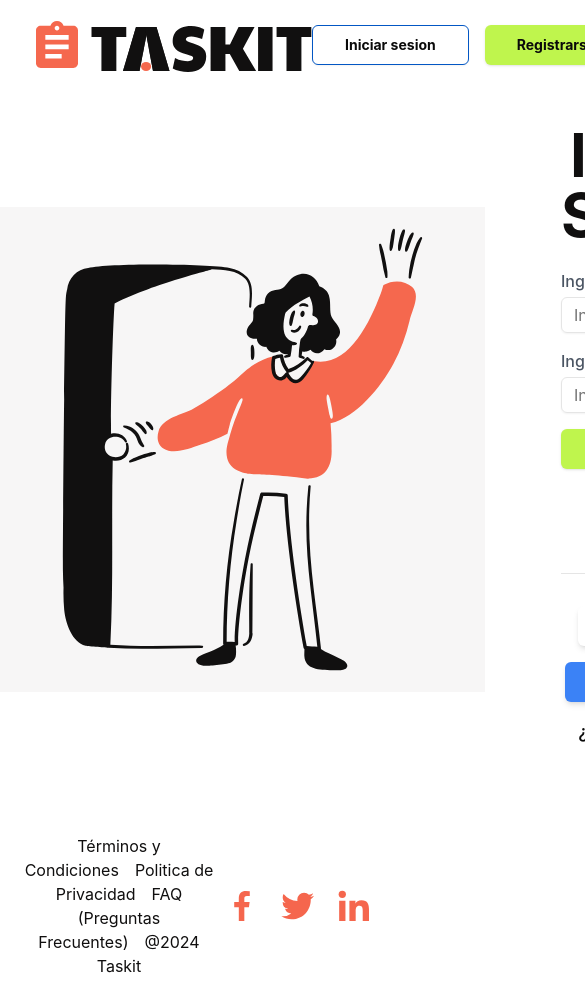
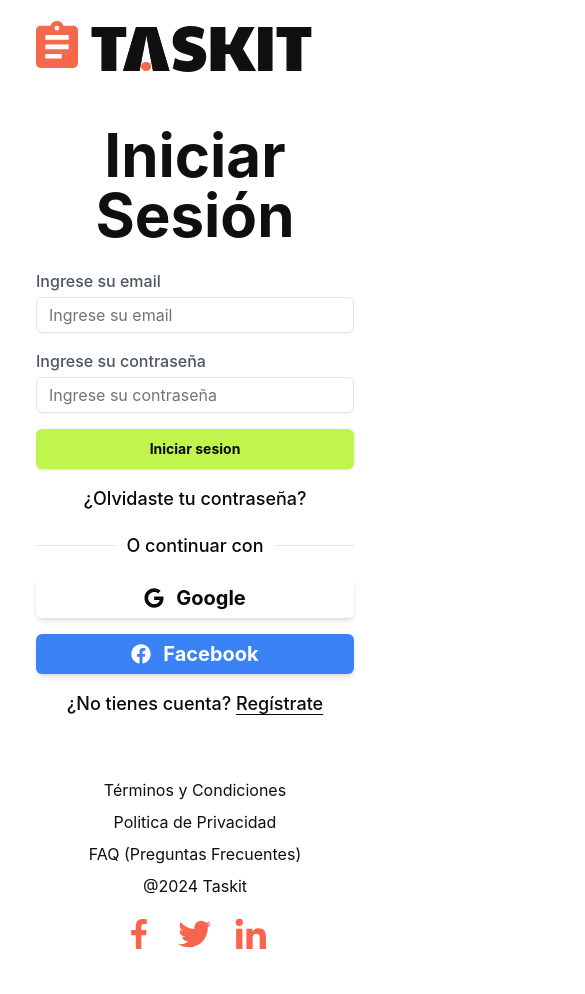
Before and after one commit to cjgv1809/Taskit-Frontend, a React (Vite) app: page /sign-in in a window 390 px wide. Shown: the top 994 px of the page, 585 px wide, since content can reach past the window. After the commit the page ends 970 px from the top, so only its background shows below. Built offline with nearby package versions, Linux system fonts and the light colour scheme.

Commit message:
fix some styles for mobile view in components

```diff
--- a/src/App.tsx
+++ b/src/App.tsx
@@ -10,7 +10,7 @@
       <Routes>
         <Route path="/" element={<HomeView />} />
         <Route path="/sign-in" element={<SignInView />} />
-        <Route path="/register" element={<RegisterView />} />
+        <Route path="/sign-up" element={<RegisterView />} />
         <Route path="*" element={<NotFoundView />} />
       </Routes>
     </>
--- a/src/components/FeaturedCharacteristics.tsx
+++ b/src/components/FeaturedCharacteristics.tsx
@@ -320,7 +320,7 @@
   return (
     <section className="bg-accent py-16 px-4">
       <div className="container mx-auto">
-        <h2 className="text-6xl font-bold mb-10 text-white text-center">
+        <h2 className="text-4xl md:text-6xl font-bold mb-10 text-white text-center">
           Características Destacadas
         </h2>
         <div className="grid grid-cols-1 md:grid-cols-3 gap-8">
--- a/src/components/Footer.tsx
+++ b/src/components/Footer.tsx
@@ -1,24 +1,37 @@
 import { BiLogoFacebook, BiLogoTwitter, BiLogoLinkedin } from "react-icons/bi";
+import { Link } from "react-router-dom";
 
 function Footer() {
   return (
     <footer className="bg-white py-4 px-4 text-center">
-      <div className="container mx-auto flex items-center justify-between">
-        <div className="mt-2 space-x-4">
-          <a href="#" className="text-typography font-normal hover:underline">
+      <div className="container mx-auto flex flex-col items-center justify-between md:flex-row">
+        <div className="mt-2 flex flex-col space-y-2 items-center md:items-center md:flex-row md:space-x-4 md:space-y-0">
+          <Link
+            to="#"
+            className="text-typography font-normal hover:underline"
+          >
             Términos y Condiciones
-          </a>
-          <a href="#" className="text-typography font-normal hover:underline">
+          </Link>
+          <Link
+            to="#"
+            className="text-typography font-normal hover:underline"
+          >
             Politica de Privacidad
-          </a>
-          <a href="#" className="text-typography font-normal hover:underline">
+          </Link>
+          <Link
+            to="#"
+            className="text-typography font-normal hover:underline"
+          >
             FAQ (Preguntas Frecuentes)
-          </a>
-          <a href="#" className="text-typography font-normal hover:underline">
+          </Link>
+          <Link
+            to="#"
+            className="text-typography font-normal hover:underline"
+          >
             @{new Date().getFullYear()} Taskit
-          </a>
+          </Link>
         </div>
-        <div className="mt-2 flex items-center gap-4">
+        <div className="md:mt-2 mt-4 flex items-center gap-4">
           <a href="#" className="text-accent hover:underline">
             <BiLogoFacebook size={40} />
           </a>
--- a/src/components/Header.tsx
+++ b/src/components/Header.tsx
@@ -1,3 +1,4 @@
+import { Link } from "react-router-dom";
 import { Button } from "@/components/ui/button";
 
 function Header() {
@@ -5,7 +6,7 @@
     <header className="bg-white w-full mx-auto sticky top-0 px-9">
       <div className="flex justify-between items-center">
         <div>
-          <a href="/">
+          <Link to="/">
             <svg
               width="276"
               height="89"
@@ -43,14 +44,14 @@
                 fill="#F5684E"
               />
             </svg>
-          </a>
+          </Link>
         </div>
-        <div className="flex gap-4 items-center">
-          <Button variant="outline" size="lg">
-            Iniciar sesion
+        <div className="hidden md:flex gap-4 items-center">
+          <Button variant="outline" size="lg" asChild>
+            <Link to="/sign-in">Iniciar Sesión</Link>
           </Button>
-          <Button variant="default" size="lg">
-            Registrarse
+          <Button variant="default" size="lg" asChild>
+            <Link to="/sign-up">Registrarse</Link>
           </Button>
         </div>
       </div>
--- a/src/components/Hero.tsx
+++ b/src/components/Hero.tsx
@@ -4,16 +4,16 @@
   return (
     <section className="bg-secondary text-white py-16 px-4">
       <div className="container mx-auto flex flex-col md:flex-row md:gap-10 items-center justify-between">
-        <div className="md:flex-1 mb-8 md:mb-0">
-          <h1 className="text-7xl font-bold mb-4">
+        <div className="md:flex-1 md:block mb-8 md:mb-0 flex flex-col">
+          <h1 className="text-5xl md:text-7xl font-bold mb-4 text-balance text-center md:text-left">
             Organízate y despega hacia tus metas.
           </h1>
-          <p className="text-2xl font-semibold mb-6">
+          <p className="text-lg md:text-2xl font-semibold mb-6 text-pretty text-center md:text-left">
             Nuestra aplicación te permite gestionar tus tareas de manera
             eficiente, mantener el control de tus proyectos y lograr tus
             objetivos con facilidad.
           </p>
-          <Button variant="default" size="lg">
+          <Button variant="default" size="lg" className="self-center">
             Comienza ahora
           </Button>
         </div>
--- a/src/components/MiddleSection.tsx
+++ b/src/components/MiddleSection.tsx
@@ -1,12 +1,12 @@
 function MiddleSection() {
   return (
-    <section className="bg-white py-16 px-4">
+    <section className="bg-primary py-16 px-4">
       <div className="container mx-auto text-center flex flex-col items-center">
         <div className="text-center">
-          <h2 className="text-6xl text-secondary font-bold mb-4">
-            Haz Más con Menos Esfuerzo
+          <h2 className="text-4xl md:text-6xl text-secondary font-bold mb-4">
+            Haz más con menos esfuerzo
           </h2>
-          <p className="text-2xl max-w-4xl text-typography font-semibold">
+          <p className="text-lg md:text-2xl max-w-4xl text-typography font-semibold">
             Crea, edita y organiza tus tareas en todo momento. Personaliza las
             tareas con etiquetas y categorías para mantener todo en orden.
           </p>
--- a/src/components/TrialSection.tsx
+++ b/src/components/TrialSection.tsx
@@ -6,8 +6,8 @@
     <section className="bg-secondary text-white py-16 px-4">
       <div className="container mx-auto flex flex-col md:flex-row items-center justify-between">
         <div className="text-center">
-          <h2 className="text-7xl font-bold mb-6">¡Prueba Taskit Hoy!</h2>
-          <p className="text-2xl font-semibold mb-8">
+          <h2 className="text-5xl md:text-7xl font-bold mb-6 text-balance">¡Prueba Taskit Hoy!</h2>
+          <p className="text-lg md:text-2xl font-semibold mb-8 text-pretty">
             Comienza gratis. No se requiere tarjeta de crédito.
           </p>
           <Button variant="default" size="lg">
--- a/src/index.css
+++ b/src/index.css
@@ -67,7 +67,10 @@
   * {
     @apply border-border;
   }
+  html {
+    @apply overflow-x-hidden;
+  }
   body {
-    @apply bg-background text-foreground;
+    @apply bg-background text-foreground overflow-x-hidden max-w-7xl mx-auto min-h-screen;
   }
 }
--- a/src/views/SignInView.tsx
+++ b/src/views/SignInView.tsx
@@ -11,7 +11,7 @@
     <>
       <Header />
       <main className="flex items-center gap-10">
-        <div className="bg-[#F7F6F6] flex-1">
+        <div className="bg-[#F7F6F6] flex-1 hidden md:block">
           <svg
             width="485"
             height="485"
@@ -131,18 +131,21 @@
             <Button variant="default" size="lg">
               Iniciar sesion
             </Button>
-            <Link to="" className="text-end font-medium text-lg">
+            <Link
+              to=""
+              className="text-center md:text-right font-medium text-lg"
+            >
               ¿Olvidaste tu contraseña?
             </Link>
           </form>
           <div className="flex items-center my-4">
-            <Separator className="my-4 w-1/3" />
-            <span className="w-1/3 text-nowrap text-center font-medium text-lg">
+            <Separator className="my-4 w-1/4 md:w-1/3" />
+            <span className="w-1/2 md:w-1/3 text-nowrap text-center font-medium text-lg">
               O continuar con
             </span>
-            <Separator className="my-4 w-1/3" />
+            <Separator className="my-4 w-1/4 md:w-1/3" />
           </div>
-          <div className="flex flex-col md:flex-row items-center gap-4 mb-4">
+          <div className="flex flex-col md:flex-row md:items-center gap-4 mb-4">
             <Button
               size="lg"
               className="bg-white shadow-md flex-grow hover:bg-gray-100"
@@ -160,7 +163,7 @@
           </div>
           <p className="text-center font-medium text-lg">
             ¿No tienes cuenta?{" "}
-            <Link to="/register" className="underline underline-offset-4">
+            <Link to="/sign-up" className="underline underline-offset-4">
               Regístrate
             </Link>
           </p>
```
